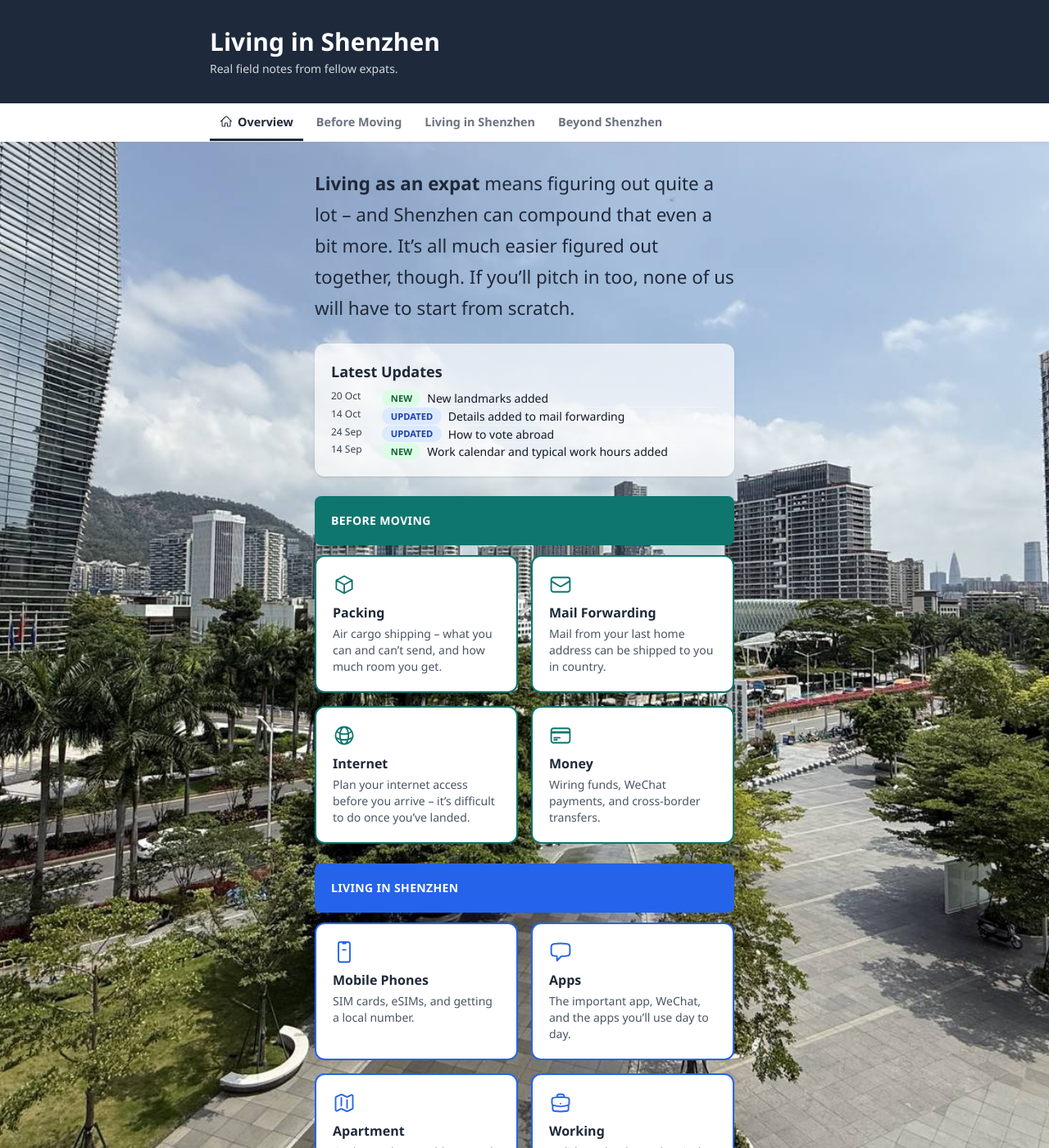
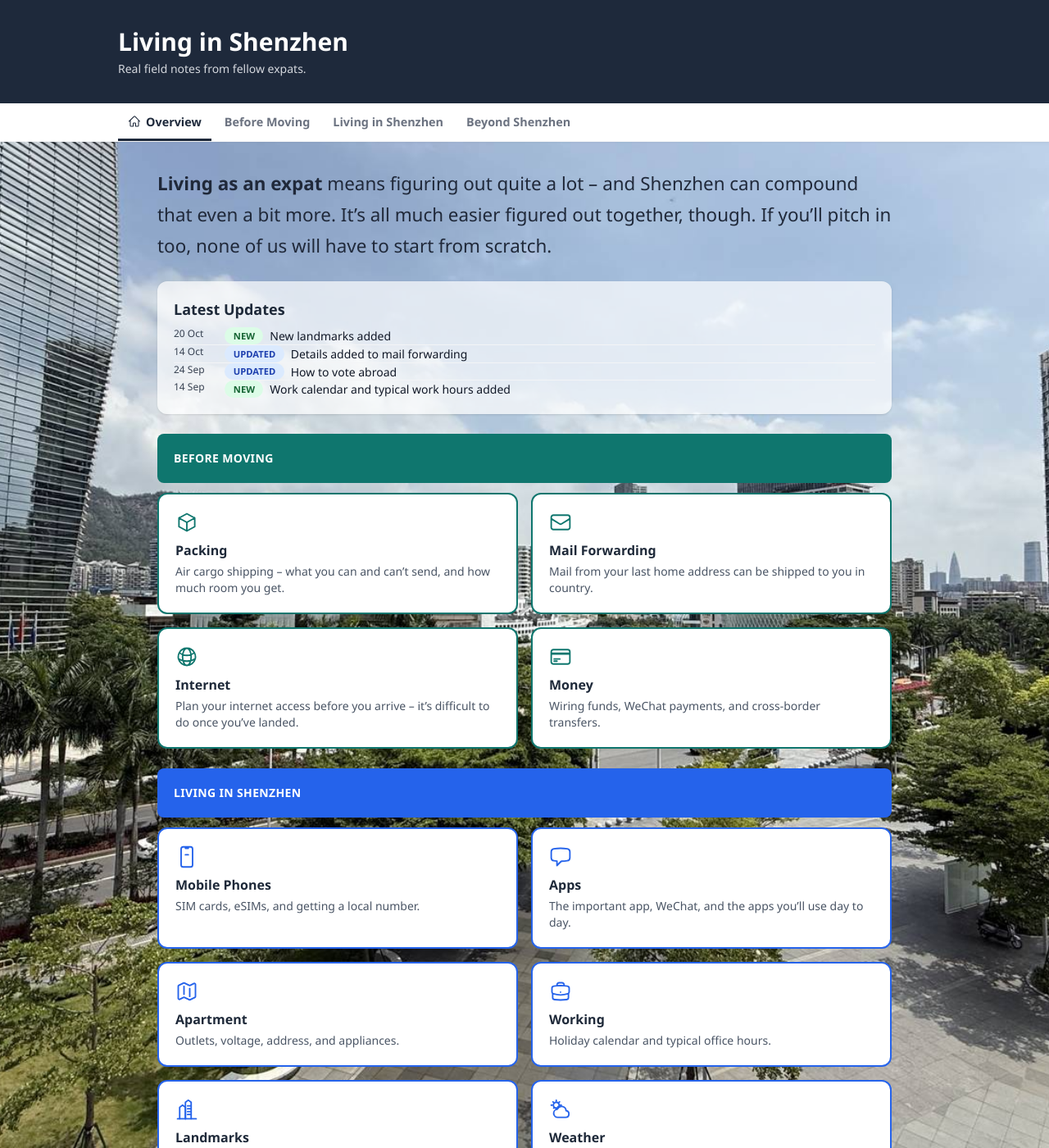
Before and after one commit to livinginshenzhen/guide, a Jekyll site: the page built from index.html, in a window 1280 px wide and 1400 px high. Shown: the whole window at 82% size. Built offline with Jekyll 4.4.1, drawn with Linux system fonts in a browser that asks for light colours; some web fonts are replaced; some of the changed text lies outside the part shown.

Commit message:
Fluid page column: smooth growth with viewport, no width steps (v4.94)
Co-Authored-By: Claude Sonnet 5.5 <noreply@anthropic.com>

```diff
--- a/_layouts/default.html
+++ b/_layouts/default.html
@@ -79,7 +79,7 @@
 <!-- FOOTER -->
 <footer class="bg-brand text-white mt-12" style="background-color:#1e293b; padding-top:3rem; padding-bottom:4.5rem;">
   <div class="max-w-4xl mx-auto px-4">
-    <p class="text-blue-300 text-xs">Version 4.93. This section was last updated {{ page.updated }}.</p>
+    <p class="text-blue-300 text-xs">Version 4.94. This section was last updated {{ page.updated }}.</p>
     <p class="text-blue-300 text-xs mt-2">&copy; 2026. All rights reserved. This is a personal project of the expat community and is not endorsed guidance from any other entity. As always, things change frequently. Verify critical details with official sources before acting on them.</p>
   </div>
 </footer>
--- a/assets/main.css
+++ b/assets/main.css
@@ -1144,11 +1144,11 @@
   .object-cover { object-fit: cover; }
   .fa-icon { width: 1em; height: 1em; vertical-align: -0.125em; }
   .vpn-pill { display: inline-block; background:#f0fdf4; color:#0f766e; border-radius:9999px; padding: 2px 12px; font-size:.8rem; font-weight:600; margin:2px; }
-  /* Ample desktop margins, tight on mobile */
-  .max-w-4xl { padding-left: 1rem; padding-right: 1rem; }
-  @media (min-width: 640px) { .max-w-4xl { padding-left: 1.5rem; padding-right: 1.5rem; } }
-  @media (min-width: 768px) { .max-w-4xl { padding-left: 2.5rem; padding-right: 2.5rem; } }
-  @media (min-width: 1024px) { .max-w-4xl { padding-left: 4rem; padding-right: 4rem; } }
+  /* Fluid page column: gutters scale with the viewport (5vw, clamped) and the column grows with it
+     until it reaches --col, so there are no width steps. Header, nav and content share one edge. */
+  :root { --g: clamp(1.5rem, 5vw, 3.5rem); --col: 62rem; }
+  .max-w-4xl { max-width: calc(var(--col) + 2 * var(--g)); padding-left: 1rem; padding-right: 1rem; }
+  @media (min-width: 640px) { .max-w-4xl { padding-left: var(--g); padding-right: var(--g); } }
 
   /* Nav: wrap into rows instead of horizontal scroll, except on narrow phones */
 
@@ -1187,20 +1187,12 @@
   /* main carries its own max-w-4xl padding; cancel it so tab-pane padding below is the only source */
   main.max-w-4xl { padding-left: 0; padding-right: 0; }
 
-  /* Tab content padding: triple on Overview, double on information pages */
+  /* Tab content padding: matches the header gutter from 640px up; the Overview is a narrower column */
   #tab-overview { padding-left: 3rem; padding-right: 3rem; }
   .tab-pane:not(#tab-overview) { padding-left: 2rem; padding-right: 2rem; }
   @media (min-width: 640px) {
-    #tab-overview { padding-left: 4.5rem; padding-right: 4.5rem; }
-    .tab-pane:not(#tab-overview) { padding-left: 3rem; padding-right: 3rem; }
-  }
-  @media (min-width: 768px) {
-    #tab-overview { padding-left: 7.5rem; padding-right: 7.5rem; }
-    .tab-pane:not(#tab-overview) { padding-left: 5rem; padding-right: 5rem; }
-  }
-  @media (min-width: 1024px) {
-    #tab-overview { padding-left: 12rem; padding-right: 12rem; }
-    .tab-pane:not(#tab-overview) { padding-left: 8rem; padding-right: 8rem; }
+    #tab-overview { padding-left: calc(var(--g) + 3rem); padding-right: calc(var(--g) + 3rem); }
+    .tab-pane:not(#tab-overview) { padding-left: var(--g); padding-right: var(--g); }
   }
 
 /* Two-tier navigation (desktop) / menu (phone) */
```
